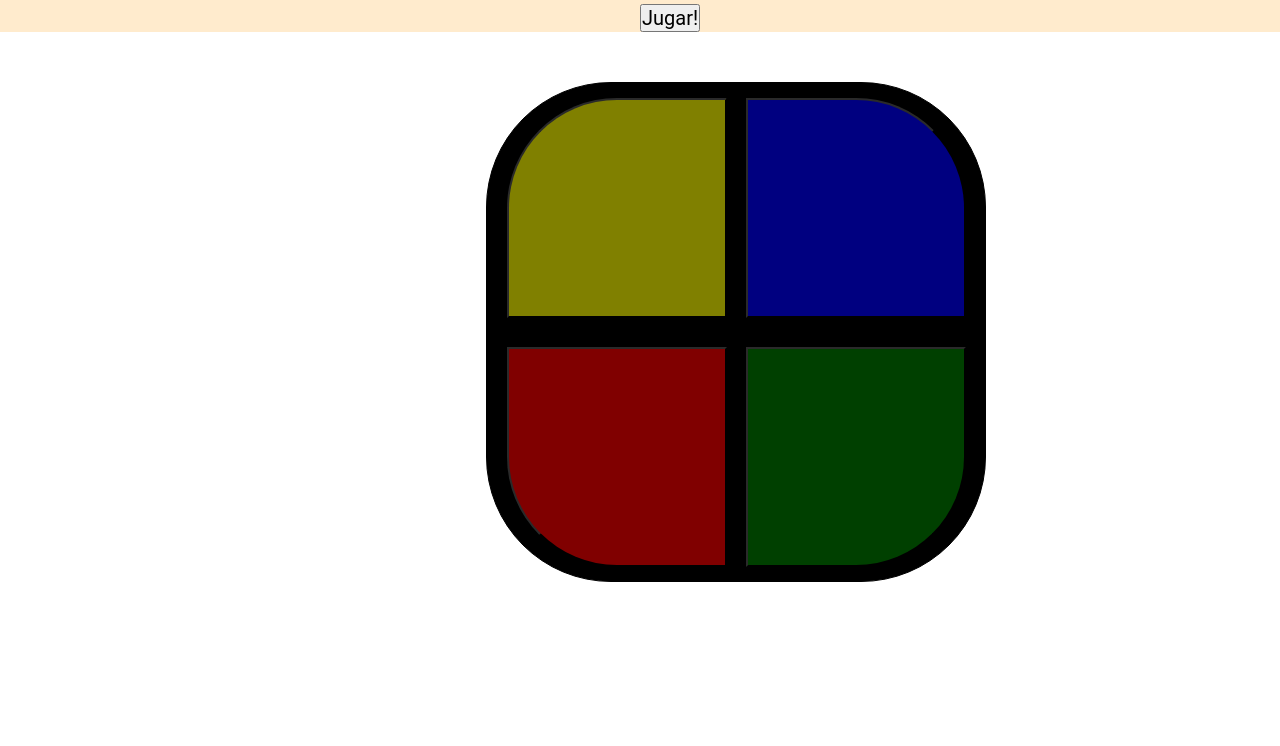
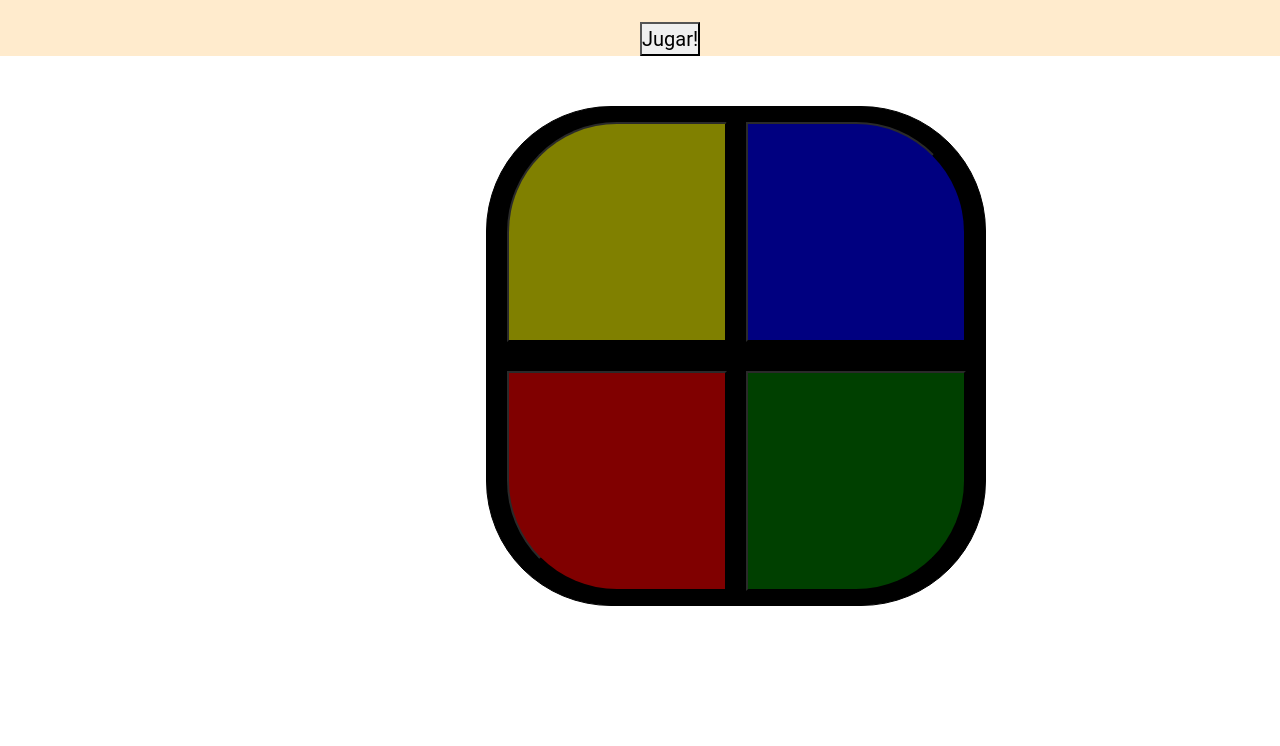
Before and after one commit to Und0r/Simon-dice-r-ArgentinaPrograma, a website: page index.html in a window 1280 px wide. Shown: the part 54-800 px from the top of the page. Drawn offline with nearby package versions, Linux system fonts and the light colour scheme.

Commit message:
Agrega estilo de boostrap

```diff
--- a/index.html
+++ b/index.html
@@ -6,6 +6,7 @@
     <title>Simon Dice</title>
     <meta name='viewport' content='width=device-width, initial-scale=1'>
     <link rel='stylesheet' type='text/css' media='screen' href='style.css'>
+    <link rel="stylesheet" href="node_modules\bootstrap\dist\css\bootstrap.min.css">
 
 </head>
 <header>
```
